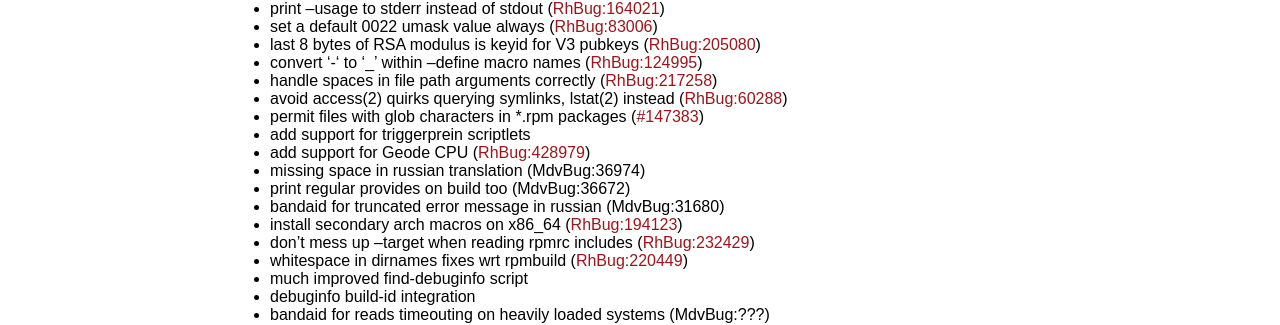
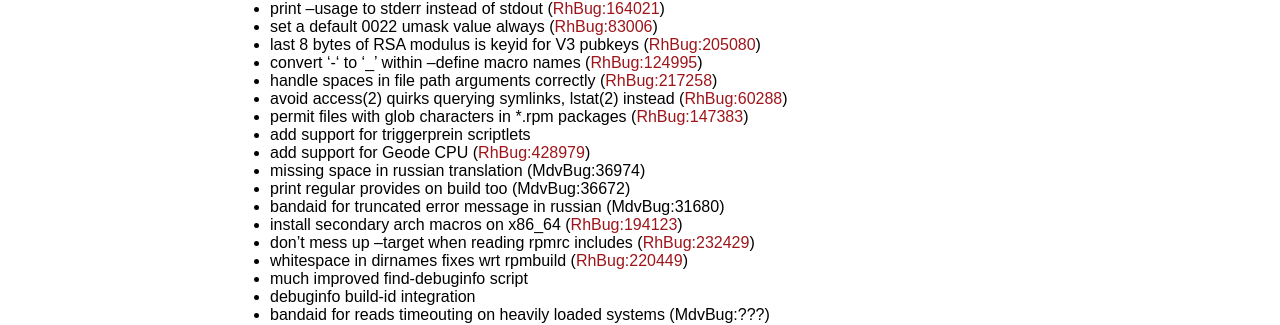
Before and after one commit to rpm-software-management/rpm-web, a Jekyll site: the page built from wiki/Releases/4.4.2.3.md, in a window 1280 px wide. Shown: the part 1220-1545 px from the top of the page. Built offline with Jekyll 4.4.1, drawn with Linux system fonts in a browser that asks for light colours.

Commit message:
Referenced ticket number is actually a Bugzilla
ticket and not a trac ticket. Trac ticket numbers never got into that
range and the Red Hat Bugzilla entry matches.

```diff
--- a/wiki/Releases/4.4.2.3.md
+++ b/wiki/Releases/4.4.2.3.md
@@ -58,7 +58,7 @@ title: rpm.org - Releases
  * convert '-' to '_' within --define macro names ([RhBug:124995](https://bugzilla.redhat.com/show_bug.cgi?id=124995))
  * handle spaces in file path arguments correctly ([RhBug:217258](https://bugzilla.redhat.com/show_bug.cgi?id=217258))
  * avoid access(2) quirks querying symlinks, lstat(2) instead ([RhBug:60288](https://bugzilla.redhat.com/show_bug.cgi?id=60288))
- * permit files with glob characters in *.rpm packages ([#147383](https://rpm.org/ticket/147383))
+ * permit files with glob characters in *.rpm packages ([RhBug:147383](https://bugzilla.redhat.com/show_bug.cgi?id=147383))
  * add support for triggerprein scriptlets
  * add support for Geode CPU ([RhBug:428979](https://bugzilla.redhat.com/show_bug.cgi?id=428979))
  * missing space in russian translation (MdvBug:36974)
```
